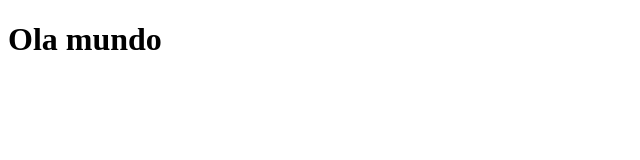
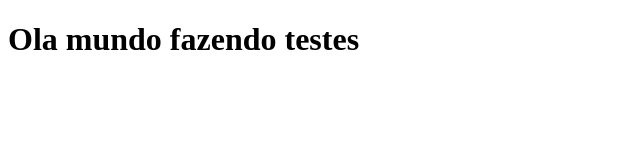
Before and after one commit to MokdcyVictor/ProjectGIT, a plain HTML site: page index.html in a window 1280 px wide. Shown: the whole page, without its empty margins (0-640 px from the left). Drawn offline with Linux system fonts and the light colour scheme.

Commit message:
Update index.html

```diff
--- a/index.html
+++ b/index.html
@@ -7,6 +7,6 @@
     <title>Document</title>
 </head>
 <body>
-    <h1>Ola mundo</h1>
+    <h1>Ola mundo fazendo testes</h1>
 </body>
 </html>
```
